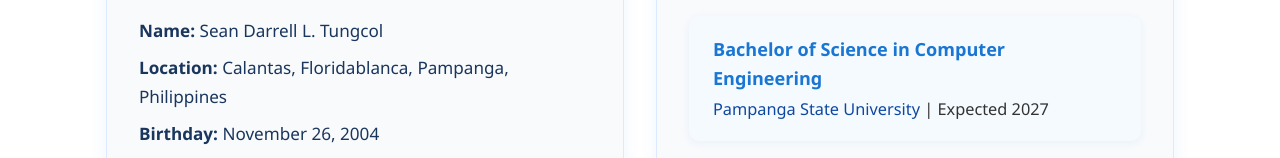
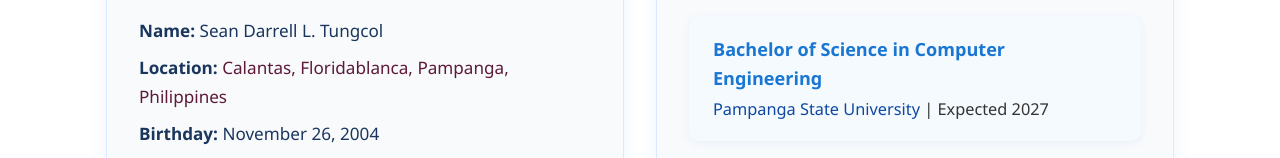
Before and after one commit to Seanscript-dev/Online_Portfolio, a plain HTML site: page portfolio.html in a window 1280 px wide. Shown: the part 361-519 px from the top of the page. Drawn offline with nearby package versions, Linux system fonts and the light colour scheme.

Commit message:
Update portfolio.html

```diff
--- a/portfolio.html
+++ b/portfolio.html
@@ -575,7 +575,7 @@ body.dark .dark-toggle-frame {
   box-shadow: 0 2px 8px rgba(0,0,0,0.12);
 }
 body:not(.dark) a.cert-link[href*="location.html"] {
-  color:  #1a365d !important;
+  color:  #5d1a39  !important;
 }
 body:not(.dark) a.cert-link[href*="location.html"]:hover {
   color: #6ca9ff !important;
```
